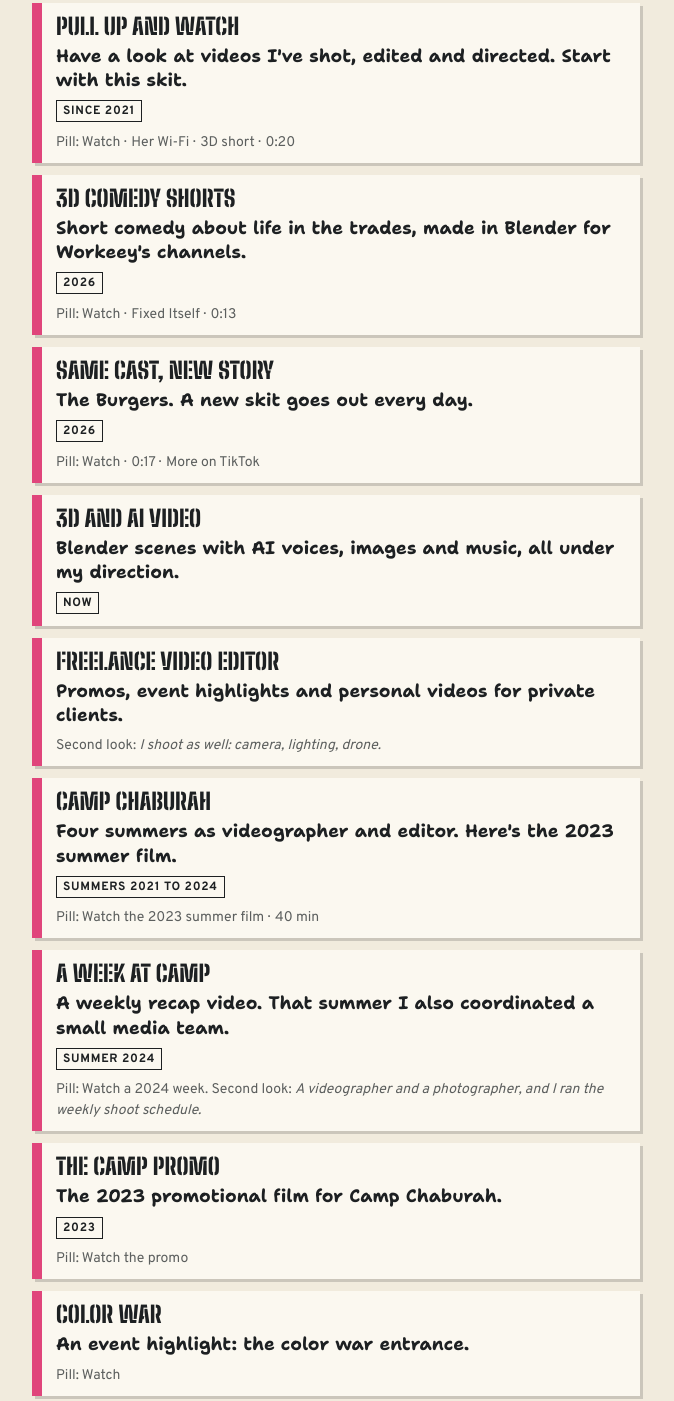
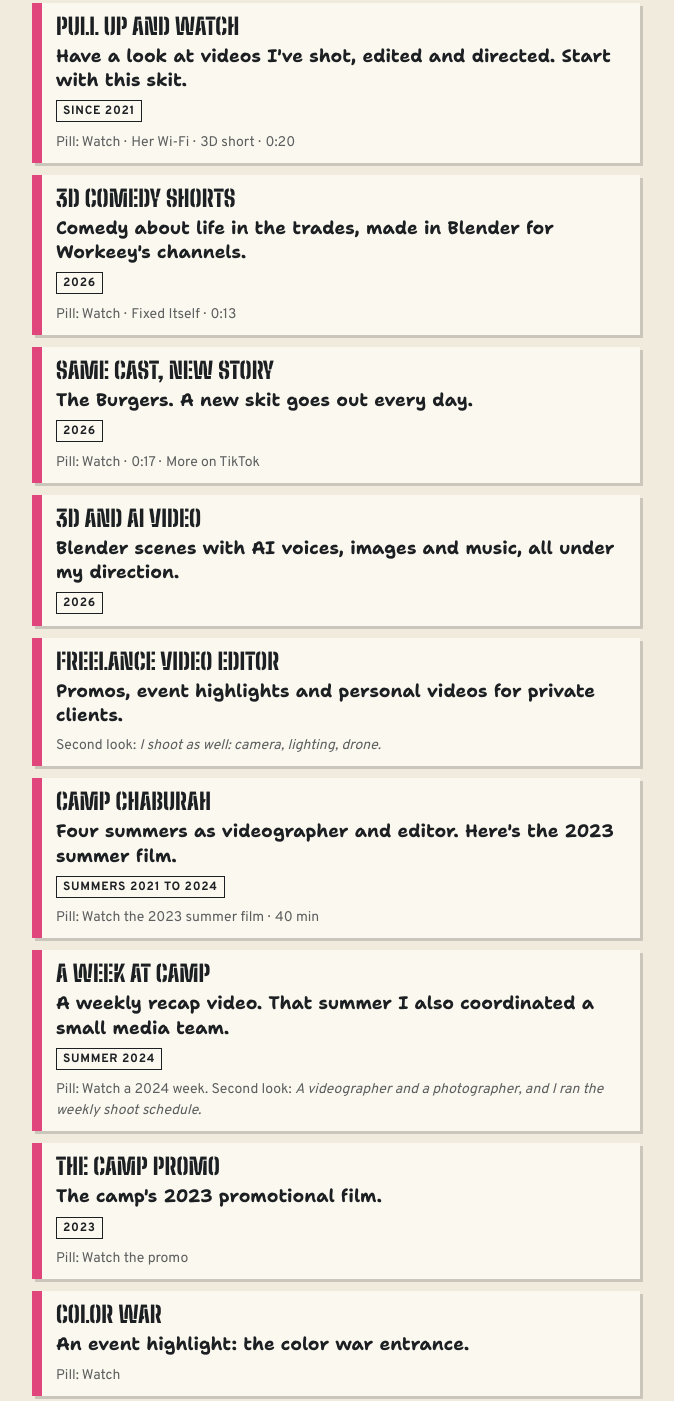
Before and after one commit to yossigrunwald/yossigrunwald.github.io, a plain HTML site: page resume/next/words.html in a window 1280 px wide. Shown: the part 5597-6998 px from the top of the page, without its empty margins (304-978 px from the left). Drawn offline with Linux system fonts and the light colour scheme.

Commit message:
Words page: small corrections after the copy audit
Co-Authored-By: Claude Fable 5.2 <noreply@anthropic.com>
Claude-Session: https://claude.ai/code/session_01WXRhfkKhHd5RE1yrFbh7Zy

```diff
--- a/resume/next/words.html
+++ b/resume/next/words.html
@@ -80,13 +80,13 @@ ol{margin:4px 0 0;padding-left:22px} ol li{margin:2px 0}
 
 <h2>Video<small>The dark mat and the woods.</small></h2>
 <div class="tape pink"><h3>PULL UP AND WATCH</h3><p class="hand">Have a look at videos I've shot, edited and directed. Start with this skit.</p><p class="st">Since 2021</p><p class="ex">Pill: Watch <span class="d">·</span> Her Wi-Fi <span class="d">·</span> 3D short <span class="d">·</span> 0:20</p></div>
-<div class="tape pink"><h3>3D COMEDY SHORTS</h3><p class="hand">Short comedy about life in the trades, made in Blender for Workeey's channels.</p><p class="st">2026</p><p class="ex">Pill: Watch <span class="d">·</span> Fixed Itself <span class="d">·</span> 0:13</p></div>
+<div class="tape pink"><h3>3D COMEDY SHORTS</h3><p class="hand">Comedy about life in the trades, made in Blender for Workeey's channels.</p><p class="st">2026</p><p class="ex">Pill: Watch <span class="d">·</span> Fixed Itself <span class="d">·</span> 0:13</p></div>
 <div class="tape pink"><h3>SAME CAST, NEW STORY</h3><p class="hand">The Burgers. A new skit goes out every day.</p><p class="st">2026</p><p class="ex">Pill: Watch <span class="d">·</span> 0:17 <span class="d">·</span> More on TikTok</p></div>
-<div class="tape pink"><h3>3D AND AI VIDEO</h3><p class="hand">Blender scenes with AI voices, images and music, all under my direction.</p><p class="st">Now</p></div>
+<div class="tape pink"><h3>3D AND AI VIDEO</h3><p class="hand">Blender scenes with AI voices, images and music, all under my direction.</p><p class="st">2026</p></div>
 <div class="tape pink"><h3>FREELANCE VIDEO EDITOR</h3><p class="hand">Promos, event highlights and personal videos for private clients.</p><p class="ex">Second look: <em>I shoot as well: camera, lighting, drone.</em></p></div>
 <div class="tape pink"><h3>CAMP CHABURAH</h3><p class="hand">Four summers as videographer and editor. Here's the 2023 summer film.</p><p class="st">Summers 2021 to 2024</p><p class="ex">Pill: Watch the 2023 summer film <span class="d">·</span> 40 min</p></div>
 <div class="tape pink"><h3>A WEEK AT CAMP</h3><p class="hand">A weekly recap video. That summer I also coordinated a small media team.</p><p class="st">Summer 2024</p><p class="ex">Pill: Watch a 2024 week. Second look: <em>A videographer and a photographer, and I ran the weekly shoot schedule.</em></p></div>
-<div class="tape pink"><h3>THE CAMP PROMO</h3><p class="hand">The 2023 promotional film for Camp Chaburah.</p><p class="st">2023</p><p class="ex">Pill: Watch the promo</p></div>
+<div class="tape pink"><h3>THE CAMP PROMO</h3><p class="hand">The camp's 2023 promotional film.</p><p class="st">2023</p><p class="ex">Pill: Watch the promo</p></div>
 <div class="tape pink"><h3>COLOR WAR</h3><p class="hand">An event highlight: the color war entrance.</p><p class="ex">Pill: Watch</p></div>
 
 <h2>Kitchen<small>The flour table.</small></h2>
```
